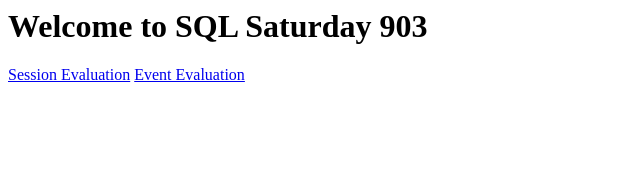
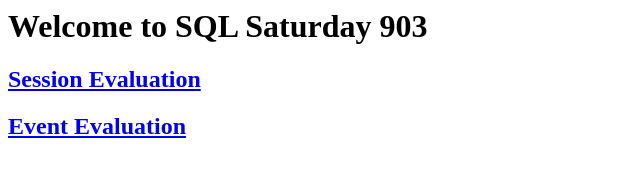
Before and after one commit to MichaelAdrianJohnson/SQLSat903, a plain HTML site: page index.html in a window 1280 px wide. Shown: the whole page, without its empty margins (0-640 px from the left). Drawn offline with Linux system fonts and the light colour scheme.

Commit message:
made links H2

```diff
--- a/index.html
+++ b/index.html
@@ -1,12 +1,7 @@
 <html>
 <body>
 <h1>Welcome to SQL Saturday 903</h1>
-
-<a href="https://forms.office.com/Pages/ResponsePage.aspx?id=mnP9OS2HS0aK-OBrR-KUu7dF-tXSbn9IjA0mEicUzopUN05SV0dZQU5LMUZMT1hLSUI3MTQxM1gxMC4u">Session Evaluation</a>
-
-<a href="https://forms.office.com/Pages/ResponsePage.aspx?id=mnP9OS2HS0aK-OBrR-KUu7dF-tXSbn9IjA0mEicUzopUQVFJNEtYTDIzQ1pWOEIwMlVJVURWSzJSRC4u">Event Evaluation</a>
-
-
-
+<h2><a href="https://forms.office.com/Pages/ResponsePage.aspx?id=mnP9OS2HS0aK-OBrR-KUu7dF-tXSbn9IjA0mEicUzopUN05SV0dZQU5LMUZMT1hLSUI3MTQxM1gxMC4u">Session Evaluation</a></h2>
+<h2><a href="https://forms.office.com/Pages/ResponsePage.aspx?id=mnP9OS2HS0aK-OBrR-KUu7dF-tXSbn9IjA0mEicUzopUQVFJNEtYTDIzQ1pWOEIwMlVJVURWSzJSRC4u">Event Evaluation</a> </h2>
 </body>
 </html>
```
